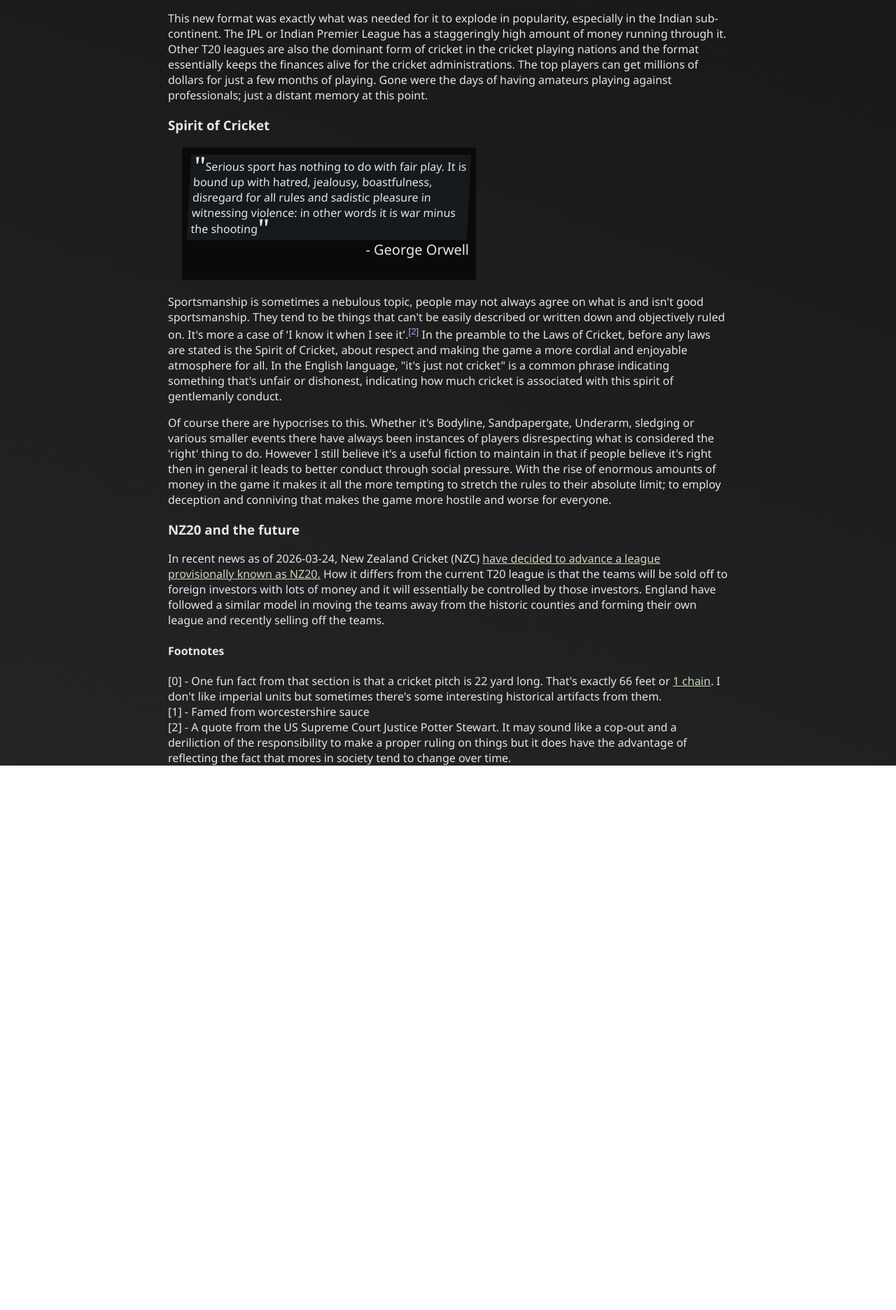
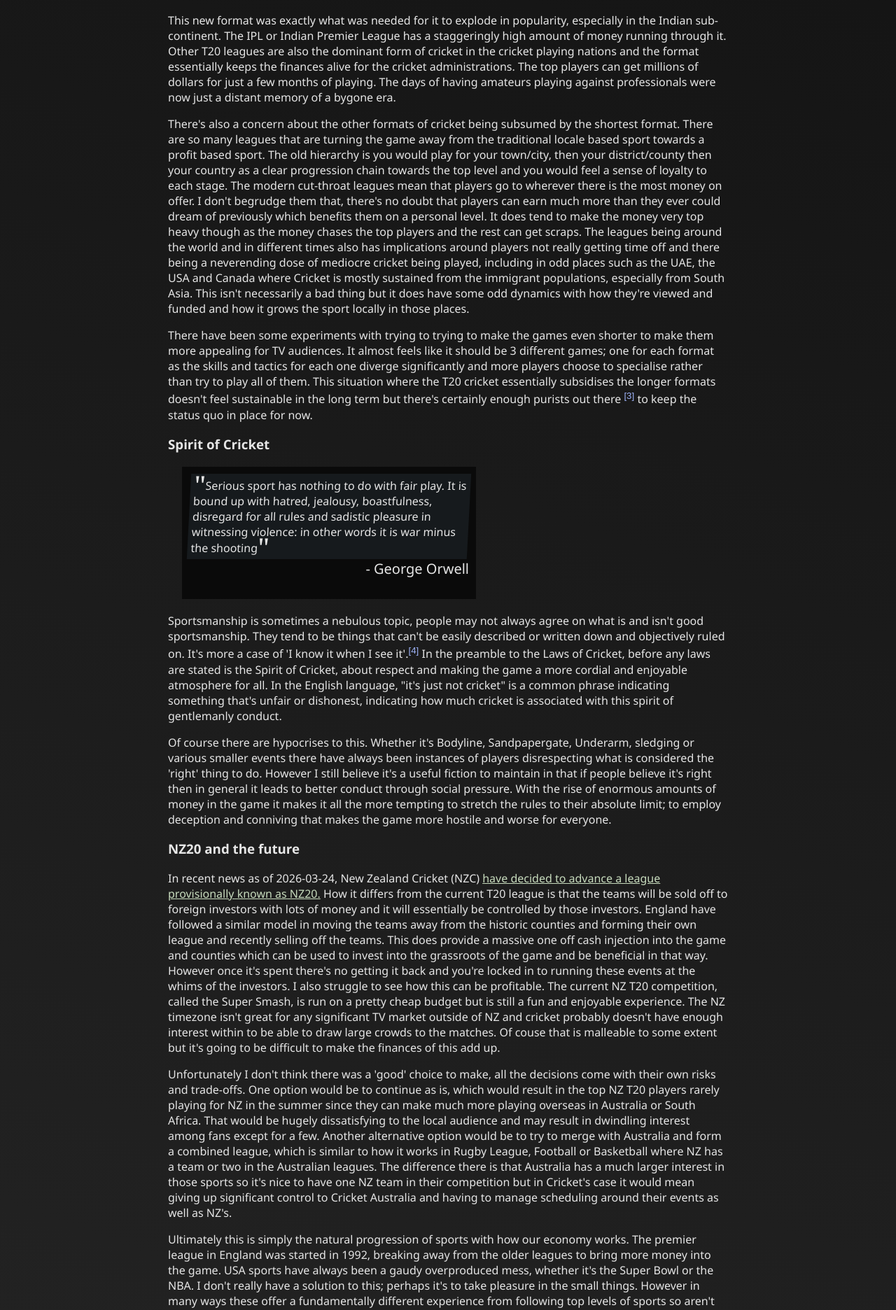
Before and after one commit to dubitabley/website, a SvelteKit app: page /posts/cricket-commercialism in a window 1280 px wide. Shown: the part 1970-3842 px from the top of the page at 70% size. Before the commit the page ends 3064 px from the top, so only its background shows below. Built offline with nearby package versions, Linux system fonts and the light colour scheme.

Commit message:
Update cricket post

```diff
--- a/src/routes/(app)/cool-sites/+page.svelte
+++ b/src/routes/(app)/cool-sites/+page.svelte
@@ -22,6 +22,11 @@
 </div>
 
 <div>
+    <a href="https://lyra.horse/">https://lyra.horse/</a>
+    <p>A CSS genius with some cool stuff</p>
+</div>
+
+<div>
     <a href="https://dbushell.com/">https://dbushell.com/</a>
     <p>A cool person's cool website with cool words on cool things.</p>
 </div>
--- a/src/routes/(app)/posts/cricket-commercialism/+page.svelte
+++ b/src/routes/(app)/posts/cricket-commercialism/+page.svelte
@@ -85,10 +85,14 @@
 
     <p>
         The history of cricket intersecting with colonialism is also an
-        important story and many a deal has been made of the colonisers being
-        beaten at their own game. One of my favourite books ever is "Beyond a
-        Boundary" by C.L.R James; it's wonderfully written and tells the
-        fascinating tale of cricket and his life in the West Indies and England.
+        important story<Footnote>
+            After all, the ICC or Internation Cricket Council was originally
+            called the Imperial Cricket Conference, which says quite a lot about
+            what its purpose was.
+        </Footnote> and many a deal has been made of the colonisers being beaten at
+        their own game. One of my favourite books ever is "Beyond a Boundary" by C.L.R
+        James; it's wonderfully written and tells the fascinating tale of cricket
+        and his life in the West Indies and England.
     </p>
     <Quote by="C.L.R. James">
         Cricket is first and foremost a dramatic spectacle. It belongs with
@@ -126,9 +130,41 @@
         it. Other T20 leagues are also the dominant form of cricket in the
         cricket playing nations and the format essentially keeps the finances
         alive for the cricket administrations. The top players can get millions
-        of dollars for just a few months of playing. Gone were the days of
-        having amateurs playing against professionals; just a distant memory at
-        this point.
+        of dollars for just a few months of playing. The days of having amateurs
+        playing against professionals were now just a distant memory of a bygone
+        era.
+    </p>
+    <p>
+        There's also a concern about the other formats of cricket being subsumed
+        by the shortest format. There are so many leagues that are turning the
+        game away from the traditional locale based sport towards a profit based
+        sport. The old hierarchy is you would play for your town/city, then your
+        district/county then your country as a clear progression chain towards
+        the top level and you would feel a sense of loyalty to each stage. The
+        modern cut-throat leagues mean that players go to wherever there is the
+        most money on offer. I don't begrudge them that, there's no doubt that
+        players can earn much more than they ever could dream of previously
+        which benefits them on a personal level. It does tend to make the money
+        very top heavy though as the money chases the top players and the rest
+        can get scraps. The leagues being around the world and in different
+        times also has implications around players not really getting time off
+        and there being a neverending dose of mediocre cricket being played,
+        including in odd places such as the UAE, the USA and Canada where
+        Cricket is mostly sustained from the immigrant populations, especially
+        from South Asia. This isn't necessarily a bad thing but it does have
+        some odd dynamics with how they're viewed and funded and how it grows
+        the sport locally in those places.
+    </p>
+    <p>
+        There have been some experiments with trying to trying to make the games
+        even shorter to make them more appealing for TV audiences. It almost
+        feels like it should be 3 different games; one for each format as the
+        skills and tactics for each one diverge significantly and more players
+        choose to specialise rather than try to play all of them. This situation
+        where the T20 cricket essentially subsidises the longer formats doesn't
+        feel sustainable in the long term but there's certainly enough purists
+        out there <Footnote>Including me, I think</Footnote> to keep the status quo
+        in place for now.
     </p>
     <h3>Spirit of Cricket</h3>
     <Quote by="George Orwell">
@@ -174,6 +210,51 @@
         off to foreign investors with lots of money and it will essentially be controlled
         by those investors. England have followed a similar model in moving the teams
         away from the historic counties and forming their own league and recently
-        selling off the teams.
+        selling off the teams. This does provide a massive one off cash injection
+        into the game and counties which can be used to invest into the grassroots
+        of the game and be beneficial in that way. However once it's spent there's
+        no getting it back and you're locked in to running these events at the whims
+        of the investors. I also struggle to see how this can be profitable. The current
+        NZ T20 competition, called the Super Smash, is run on a pretty cheap budget
+        but is still a fun and enjoyable experience. The NZ timezone isn't great for
+        any significant TV market outside of NZ and cricket probably doesn't have
+        enough interest within to be able to draw large crowds to the matches. Of
+        couse that is malleable to some extent but it's going to be difficult to make
+        the finances of this add up.
+    </p>
+    <p>
+        Unfortunately I don't think there was a 'good' choice to make, all the
+        decisions come with their own risks and trade-offs. One option would be
+        to continue as is, which would result in the top NZ T20 players rarely
+        playing for NZ in the summer since they can make much more playing
+        overseas in Australia or South Africa. That would be hugely
+        dissatisfying to the local audience and may result in dwindling interest
+        among fans except for a few. Another alternative option would be to try
+        to merge with Australia and form a combined league, which is similar to
+        how it works in Rugby League, Football or Basketball where NZ has a team
+        or two in the Australian leagues. The difference there is that Australia
+        has a much larger interest in those sports so it's nice to have one NZ
+        team in their competition but in Cricket's case it would mean giving up
+        significant control to Cricket Australia and having to manage scheduling
+        around their events as well as NZ's.
+    </p>
+
+    <p>
+        Ultimately this is simply the natural progression of sports with how our
+        economy works. The premier league in England was started in 1992,
+        breaking away from the older leagues to bring more money into the game.
+        USA sports have always been a gaudy overproduced mess, whether it's the
+        Super Bowl or the NBA. I don't really have a solution to this; perhaps
+        it's to take pleasure in the small things. However in many ways these
+        offer a fundamentally different experience from following top levels of
+        sports so aren't really a substitute. I don't have a larger point to
+        make, this is mostly just a rant and a way to get out the words I've
+        been feeling about this in general. This could be many, many times
+        longer but I'm trying to keep it reasonably succinct and condensed to a
+        few points.
+    </p>
+    <p>
+        Finally I will say that cricket is a strange game for stranger people
+        and it would be disappointing for that to be lost.
     </p>
 </Post>
```
